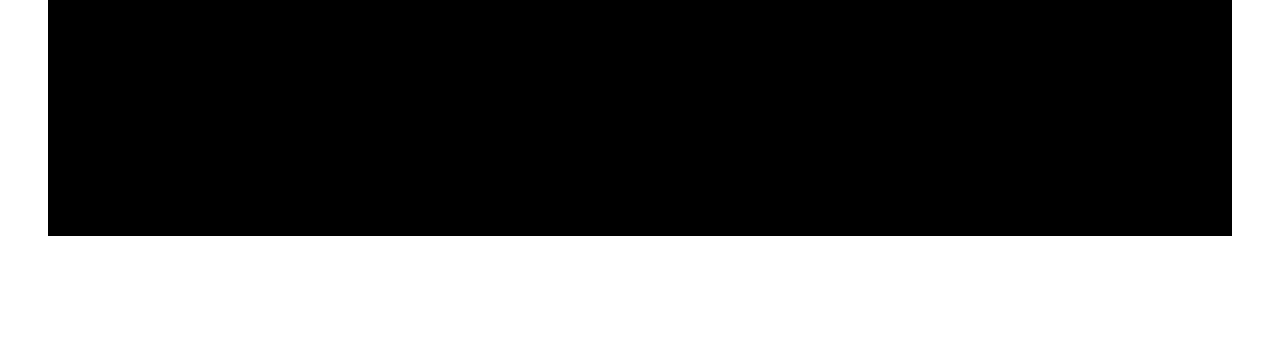
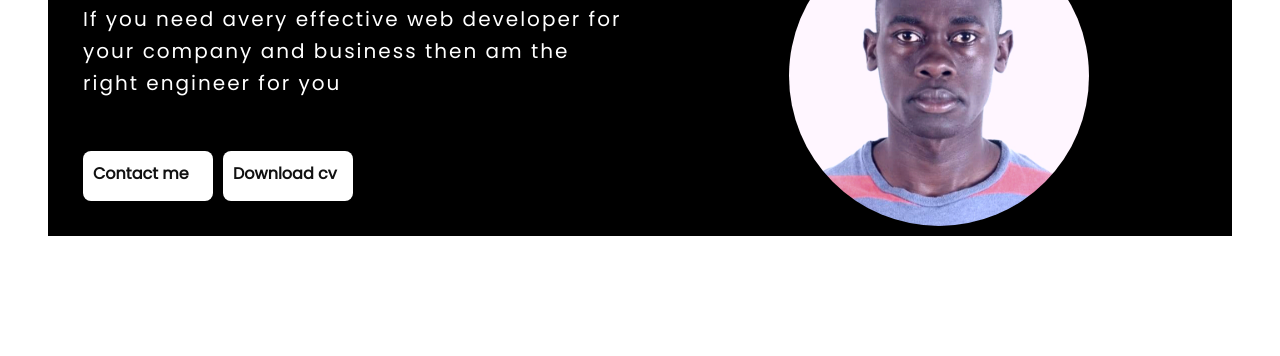
Before and after one commit to Barry-owino/Final-portfolio, a plain HTML site: page index.html in a window 1280 px wide. Shown: the part 449-805 px from the top of the page. Drawn offline with Linux system fonts and the light colour scheme.

Commit message:
added html for the hero/banner section of the page

```diff
--- a/index.html
+++ b/index.html
@@ -32,8 +32,23 @@
 
 <!----This is the hero-banner of the header section-->
 <div class="hero">
-  <div class="hero-text"></div>
+  <div class="hero-text">
+    <h1>I am Barry Owino</h1>
+    <p>If you need avery effective web developer for your company and business
+      then am the right engineer for you
+    </p>
+
+    <div class="btn">
+      <a href="#" class="btnB">Contact me</a>
+      <a href="#">Download cv</a>
+    </div>
+
+  </div>
+  <div class="hero-image">
+    <img src="/images/barry1.jpg">
+  </div>
 </div>
+
 </section>
 
 <section>
```
